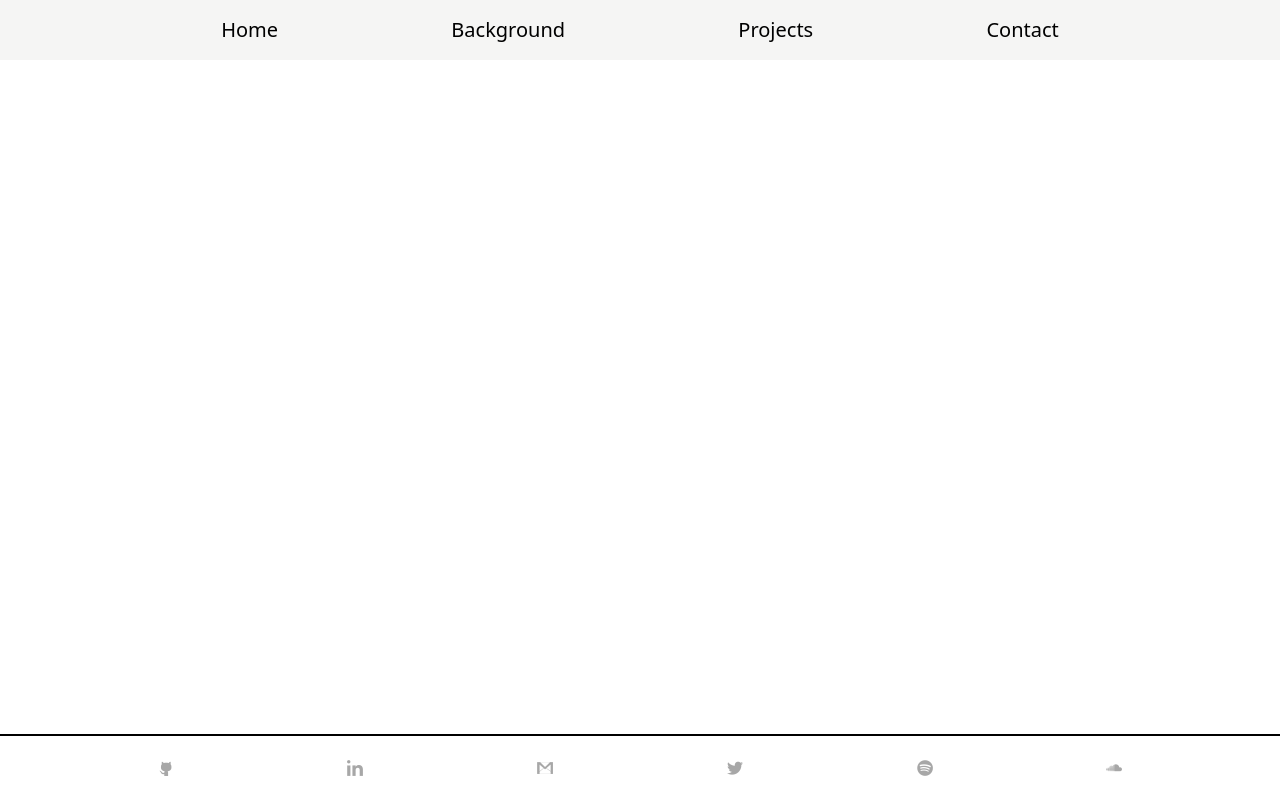
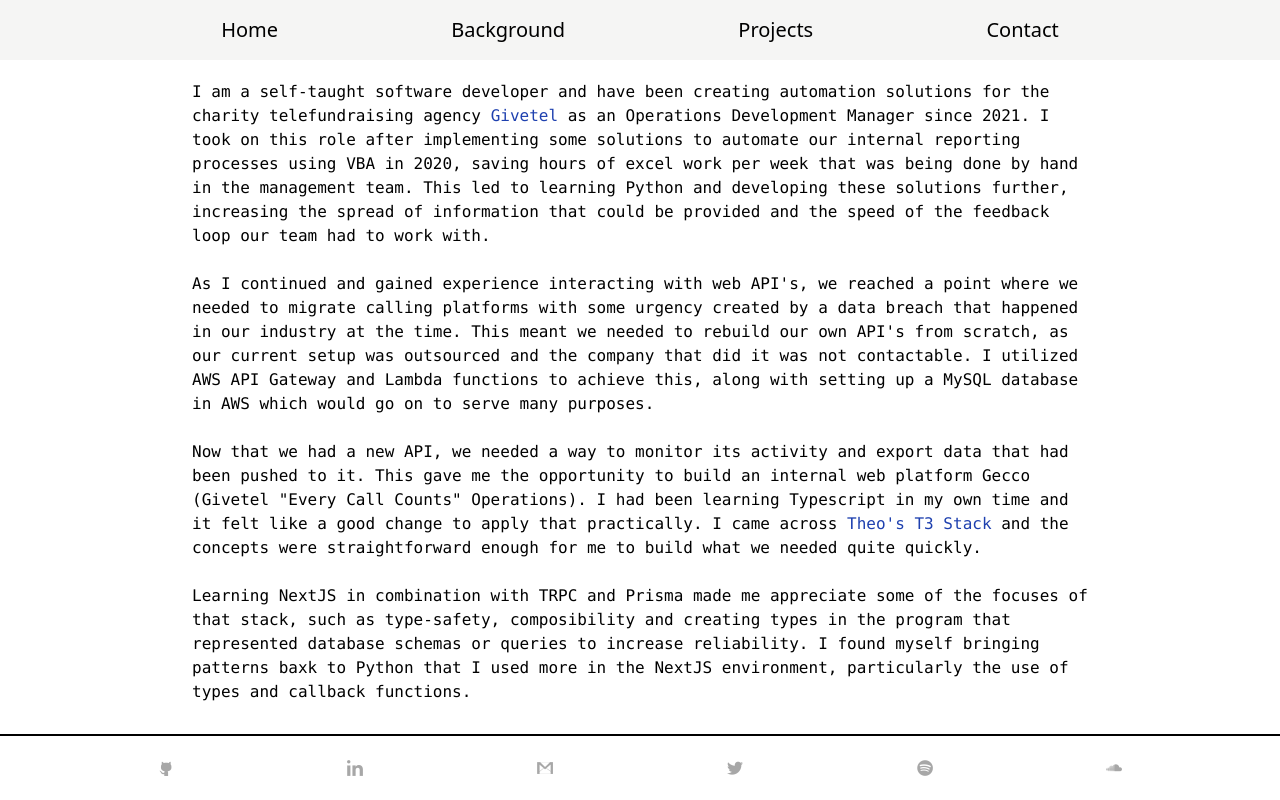
Before and after one commit to jesses-code-adventures/portfolio, a SvelteKit app: page /background in a window 1280 px wide. Built offline with nearby package versions, Linux system fonts and the light colour scheme.

Commit message:
feat: start background

```diff
--- a/src/routes/background/+page.svelte
+++ b/src/routes/background/+page.svelte
@@ -0,0 +1,9 @@
+<pre class="text-left whitespace-pre-line xl:px-48">
+I am a self-taught software developer and have been creating automation solutions for the charity telefundraising agency <a class="hyperlink" href="https://givetel.com/" target="_blank">Givetel</a> as an Operations Development Manager since 2021. I took on  this role after implementing some solutions to automate our internal reporting processes using VBA in 2020, saving hours of excel work per week that was being done by hand in the management team. This led to learning Python and developing these solutions further, increasing the spread of information that could be provided and the speed of the feedback loop our team had to work with.
+
+As I continued and gained experience interacting with web API's, we reached a point where we needed to migrate calling platforms with some urgency created by a data breach that happened in our industry at the time. This meant we needed to rebuild our own API's from scratch, as our current setup was outsourced and the company that did it was not contactable. I utilized AWS API Gateway and Lambda functions to achieve this, along with setting up a MySQL database in AWS which would go on to serve many purposes.
+
+Now that we had a new API, we needed a way to monitor its activity and export data that had been pushed to it. This gave me the opportunity to build an internal web platform Gecco (Givetel "Every Call Counts" Operations). I had been learning Typescript in my own time and it felt like a good change to apply that practically. I came across <a href="https://twitter.com/t3dotgg" target="_blank" class="hyperlink">Theo's</a> <a href="https://create.t3.gg/" target="_blank" class="hyperlink">T3 Stack</a> and the concepts were straightforward enough for me to build what we needed quite quickly.
+
+Learning NextJS in combination with TRPC and Prisma made me appreciate some of the focuses of that stack, such as type-safety, composibility and creating types in the program that represented database schemas or queries to increase reliability. I found myself bringing patterns baxk to Python that I used more in the NextJS environment, particularly the use of types and callback functions.
+</pre>
```
